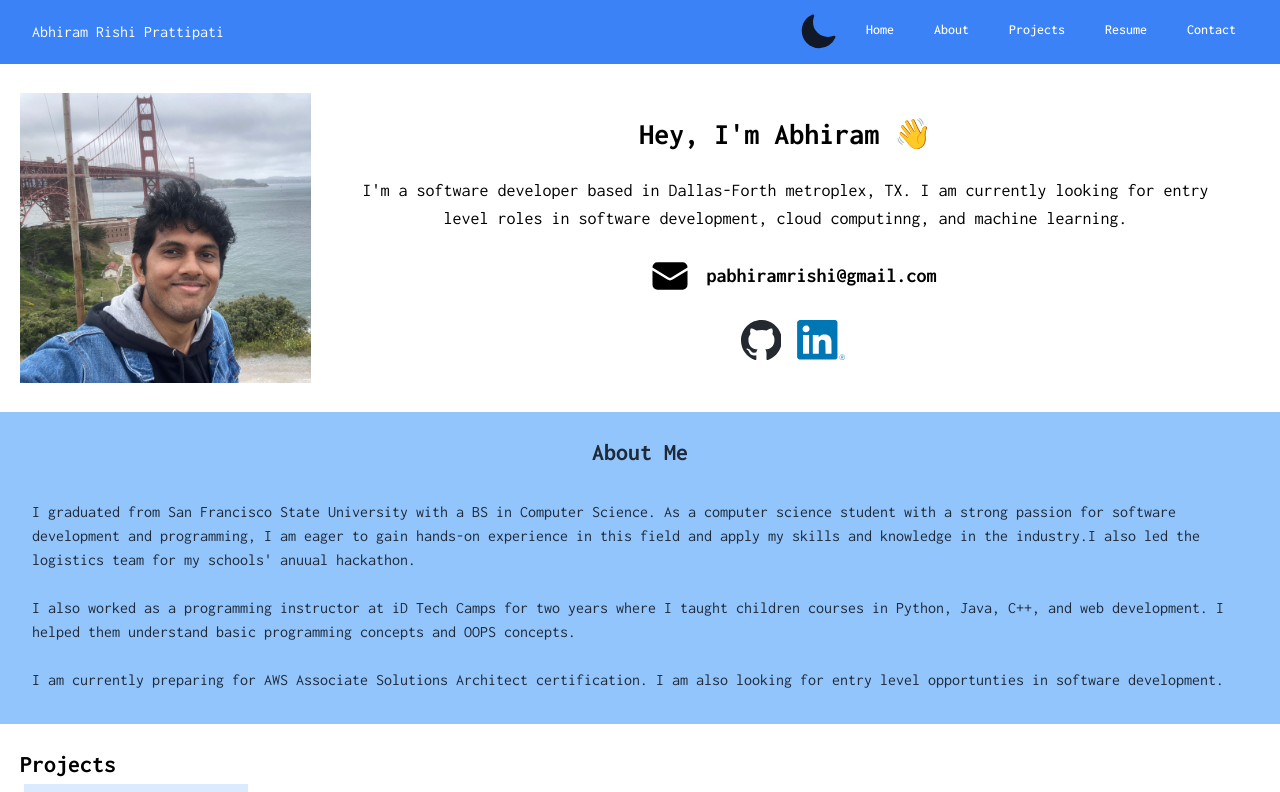
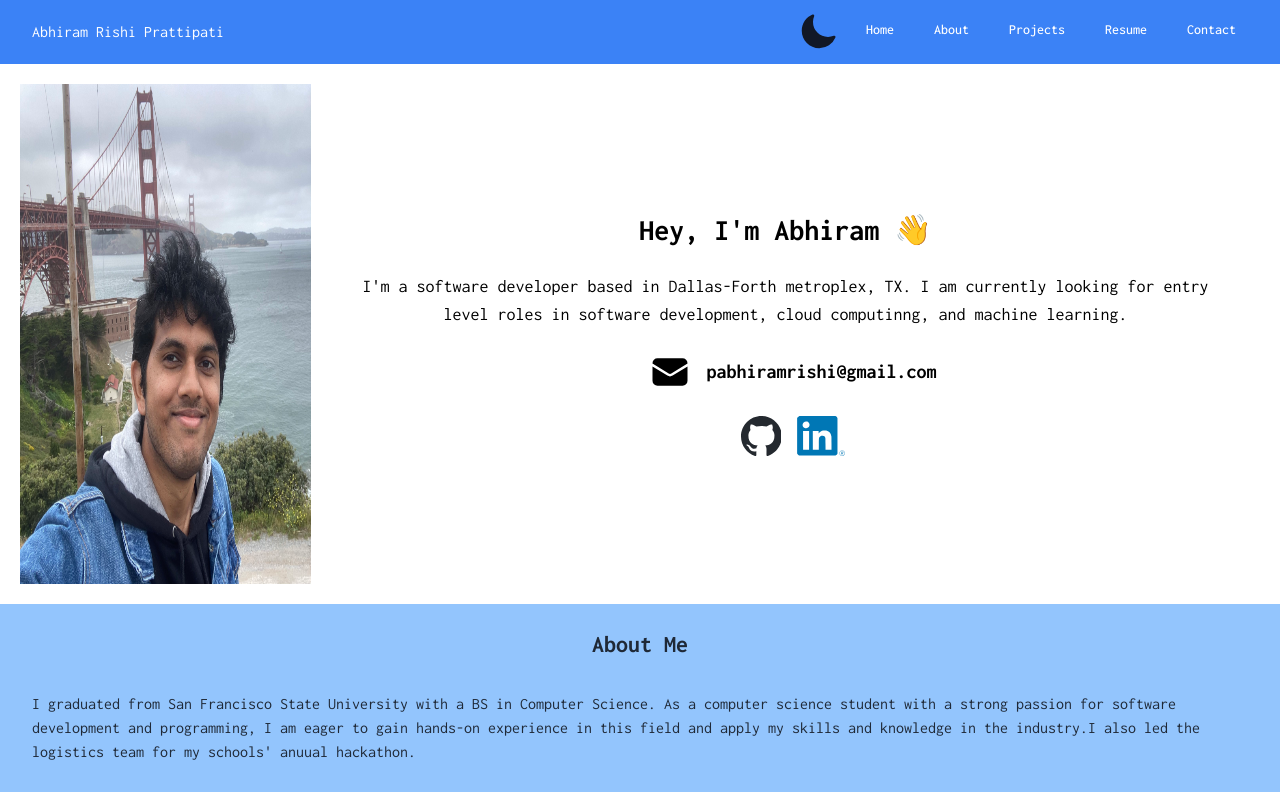
Before and after one commit to abhiramrp/portfolio_website, a Next.js app: page / in a window 1280 px wide. Shown: the top 792 px of the page. Built offline with nearby package versions, Linux system fonts and the light colour scheme.

Commit message:
edited intro

```diff
--- a/src/components/Intro.tsx
+++ b/src/components/Intro.tsx
@@ -21,16 +21,12 @@ export default function Intro() {
     return (
         <div className="flex justify-center items-center p-5" id="intro">
 
-            <div className="h-full">
+            <div className="relative w-[500px] h-[500px]">
                 <Image
                     src="/profile.jpg"
                     alt="Abhiram's face"
-                    width={500}
-                    height={500}
-                    style={{
-                        maxWidth: "auto",
-                        maxHeight: "100%"
-                    }} />
+                    fill={true}
+                />
             </div>
 
 
```
Also changed, not shown: src/components/Footer.tsx (line endings or trailing spaces).
